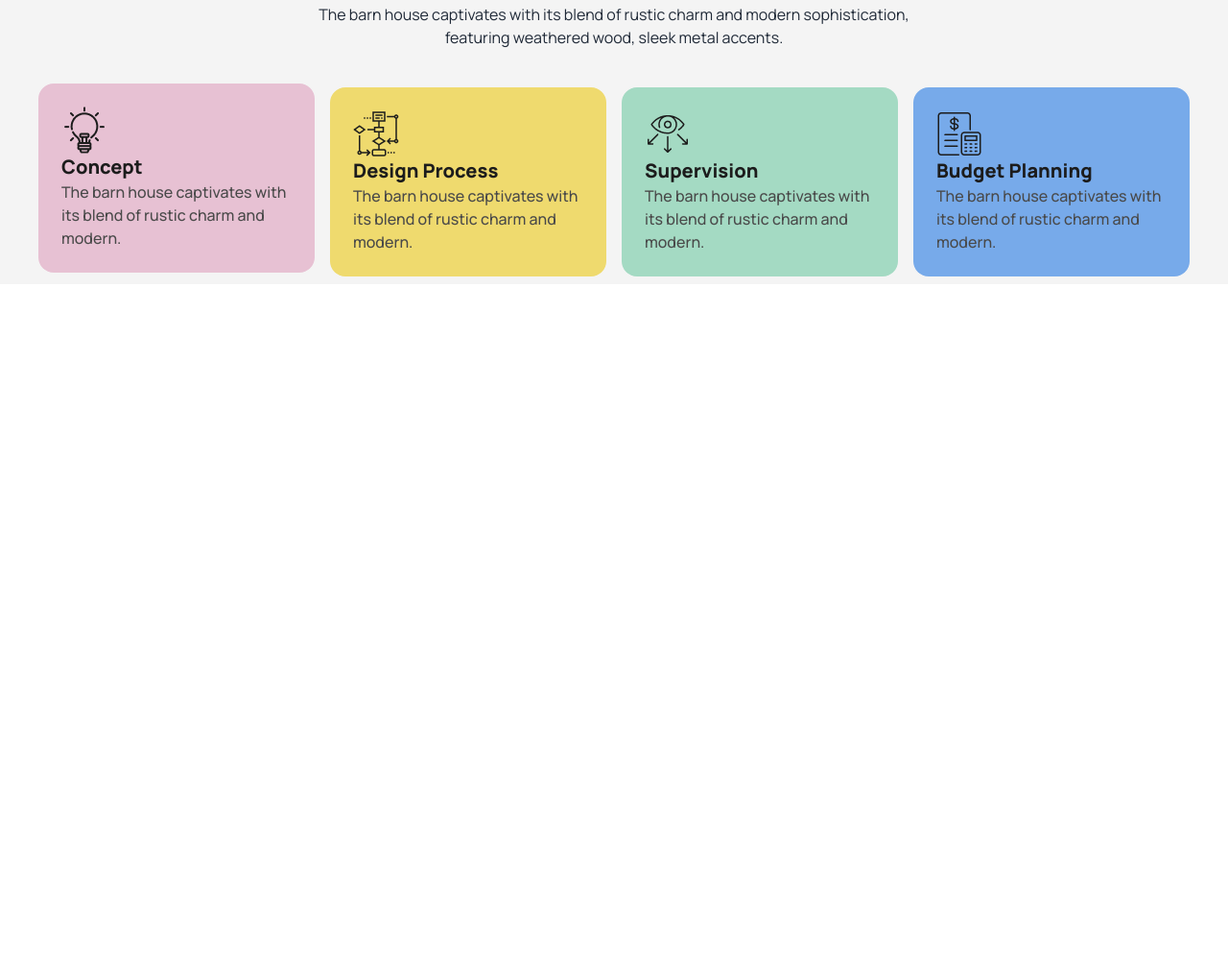
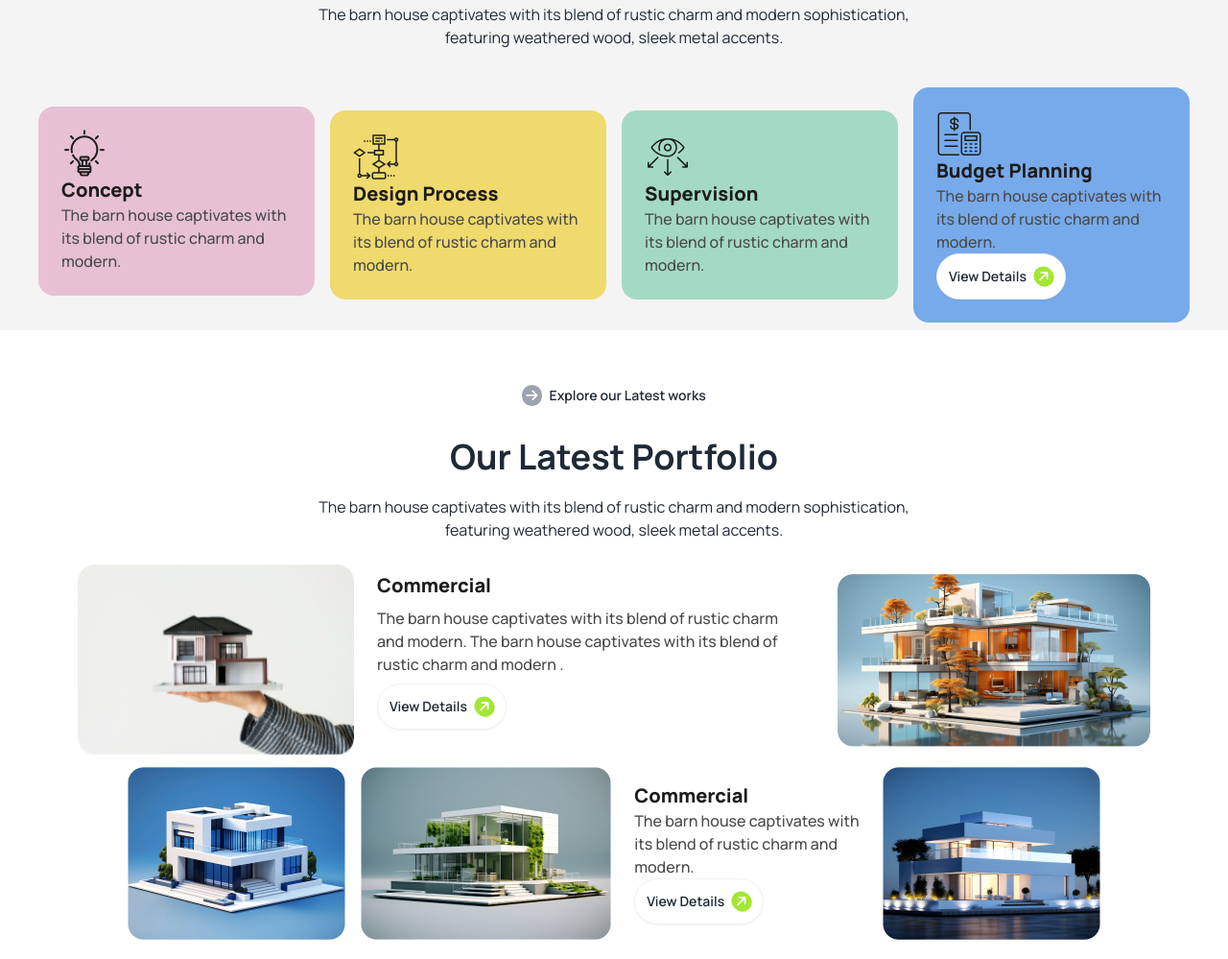
Before and after one commit to Razaul007/Rinterio, a plain HTML site: page index.html in a window 1280 px wide. Shown: the part 1623-2622 px from the top of the page at 96% size. Before the commit the page ends 1939 px from the top, so only its background shows below. Drawn offline with nearby package versions, Linux system fonts and the light colour scheme.

Commit message:
added Portfolio Section

```diff
--- a/index.html
+++ b/index.html
@@ -91,7 +91,8 @@
                     <div class="text-center lg:text-left">
 
                         <div class="space-y-3">
-                            <div class=""> <img class="hidden md:block" src="./assets/Vector.png" alt="" srcset=""></div>
+                            <div class=""> <img class="hidden md:block" src="./assets/Vector.png" alt="" srcset="">
+                            </div>
                             <div class="space-y-3">
                                 <a class="btn btn-ghost"><i
                                         class="fa-solid fa-arrow-right bg-gray-400 text-white rounded-full p-1"></i>
@@ -117,43 +118,97 @@
                             </div>
                         </div>
                     </div>
-                    <div class="mt-3" >
+                    <div class="mt-3">
                         <img src="./assets/Rectangle.png" alt="" srcset="">
                     </div>
                 </div>
             </div>
         </section>
         <!-- Works Process  Section-->
-         <section class="bg-[#F4F4F4] mt-8 ">
+        <section class="bg-[#F4F4F4] mt-8 ">
             <div class="flex flex-col justify-center items-center gap-5 mb-3 p-3">
-                <a class="btn btn-ghost"><i class="fa-solid fa-arrow-right bg-gray-400 text-white rounded-full p-1"></i>How we works</a>
+                <a class="btn btn-ghost"><i
+                        class="fa-solid fa-arrow-right bg-gray-400 text-white rounded-full p-1"></i>How we works</a>
                 <h3 class="text-2xl md:text-4xl font-bold">Our Works Process</h3>
-                <p class="text-center">The barn house captivates with its blend of rustic charm and modern sophistication,<br>  featuring weathered wood, sleek metal accents.</p>
+                <p class="text-center">The barn house captivates with its blend of rustic charm and modern
+                    sophistication,<br> featuring weathered wood, sleek metal accents.</p>
             </div>
             <div class="md:flex gap-2 md:gap-4 space-y-2 justify-center items-center p-2">
                 <div class="bg-[#E7C1D3] rounded-2xl md:w-72 p-6 gap-2 justify-center items-center">
                     <img src="./assets/concept.png" alt="" srcset="">
                     <h4 class="text-[#1C1C1C] text-xl font-extrabold">Concept</h4>
-                    <p class="text-[#494949] font-medium">The barn house captivates with its blend of rustic charm and modern.</p>
+                    <p class="text-[#494949] font-medium">The barn house captivates with its blend of rustic charm and
+                        modern.</p>
                 </div>
                 <div class="bg-[#EFDA6E] rounded-2xl md:w-72 p-6 gap-2 justify-center items-center">
                     <img src="./assets/flow-chart.png" alt="" srcset="">
                     <h4 class="text-[#1C1C1C] text-xl font-extrabold">Design Process</h4>
-                    <p class="text-[#494949] font-medium">The barn house captivates with its blend of rustic charm and modern.</p>
+                    <p class="text-[#494949] font-medium">The barn house captivates with its blend of rustic charm and
+                        modern.</p>
                 </div>
                 <div class="bg-[#A4DAC3] rounded-2xl md:w-72 p-6 gap-2 justify-center items-center">
                     <img src="./assets/vision.png" alt="" srcset="">
                     <h4 class="text-[#1C1C1C] text-xl font-extrabold">Supervision</h4>
-                    <p class="text-[#494949] font-medium">The barn house captivates with its blend of rustic charm and modern.</p>
+                    <p class="text-[#494949] font-medium">The barn house captivates with its blend of rustic charm and
+                        modern.</p>
                 </div>
                 <div class="bg-[#77AAEA] rounded-2xl md:w-72 p-6 gap-2 justify-center items-center">
                     <img src="./assets/budget-planning.png" alt="" srcset="">
                     <h4 class="text-[#1C1C1C] text-xl font-extrabold">Budget Planning</h4>
-                    <p class="text-[#494949] font-medium">The barn house captivates with its blend of rustic charm and modern.</p>
+                    <p class="text-[#494949] font-medium">The barn house captivates with its blend of rustic charm and
+                        modern.</p>
+                    <a class="btn bg-[#FFF] p-3 rounded-3xl">View Details <i
+                            class="fa-solid fa-arrow-right bg-lime-400 text-white -rotate-45 rounded-full p-1"></i></a>
                 </div>
 
             </div>
-         </section>
+        </section>
+        <!-- Our Latest Portfolio Section -->
+        <section class="bg-[#FFF] mt-8 m-3 ">
+            <div class="flex flex-col justify-center items-center gap-5 mb-3 p-3">
+                <a class="btn btn-ghost"><i
+                        class="fa-solid fa-arrow-right bg-gray-400 text-white rounded-full p-1"></i>Explore our Latest
+                    works</a>
+                <h3 class="text-2xl md:text-4xl font-bold">Our Latest Portfolio</h3>
+                <p class="text-center">The barn house captivates with its blend of rustic charm and modern
+                    sophistication,<br> featuring weathered wood, sleek metal accents.</p>
+            </div>
+            <div class="space-y-3">
+                <div class="md:flex gap-5 justify-center items-center">
+                    <div class="md:flex gap-4  md:w-[772px]">
+                        <div><img src="./assets/img1.png" class="w-72 rounded-2xl" alt="" srcset=""></div>
+
+                        <div class="bg-[#FFF] rounded-2xl  p-2 gap-2 md:flex flex-col place-items-start">
+                            <h4 class="text-[#1C1C1C] text-xl font-extrabold">Commercial</h4>
+                            <p class="text-[#494949] font-medium">The barn house captivates with its blend of rustic
+                                charm <br> and modern. The barn house captivates with its blend of <br> rustic charm and modern .
+                            </p>
+                            <a class="btn bg-[#FFF] p-3 rounded-3xl">View Details <i
+                                    class="fa-solid fa-arrow-right bg-lime-400 text-white -rotate-45 rounded-full p-1"></i></a>
+                        </div>
+
+                    </div>
+                    <div>
+                        <img src="./assets/img2.png" class="rounded-2xl" alt="" srcset="">
+                    </div>
+                </div>
+                <div class="md:flex gap-4 justify-center items-center">
+                    <div><img src="./assets/img3.png" alt="" srcset=""></div>
+                    <div class="md:flex gap-4 justify-center items-center">
+                        <div><img src="./assets/img4.png" alt="" srcset=""></div>
+                        <div class="bg-[#FFF] rounded-2xl  p-2 gap-2 ">
+                            <h4 class="text-[#1C1C1C] text-xl font-extrabold">Commercial</h4>
+                            <p class="text-[#494949] font-medium">The barn house captivates with <br> its blend of rustic charm and <br>modern.
+                            </p>
+                            <a class="btn bg-[#FFF] p-3 rounded-3xl">View Details <i
+                                    class="fa-solid fa-arrow-right bg-lime-400 text-white -rotate-45 rounded-full p-1"></i></a>
+                        </div>
+                    </div>
+                    <div><img src="./assets/img5.png" alt="" srcset=""></div>
+                </div>
+            </div>
+        </section>
+        <!-- Let’s Discuss Next Project Section -->
     </main>
     <footer></footer>
 </body>
```
